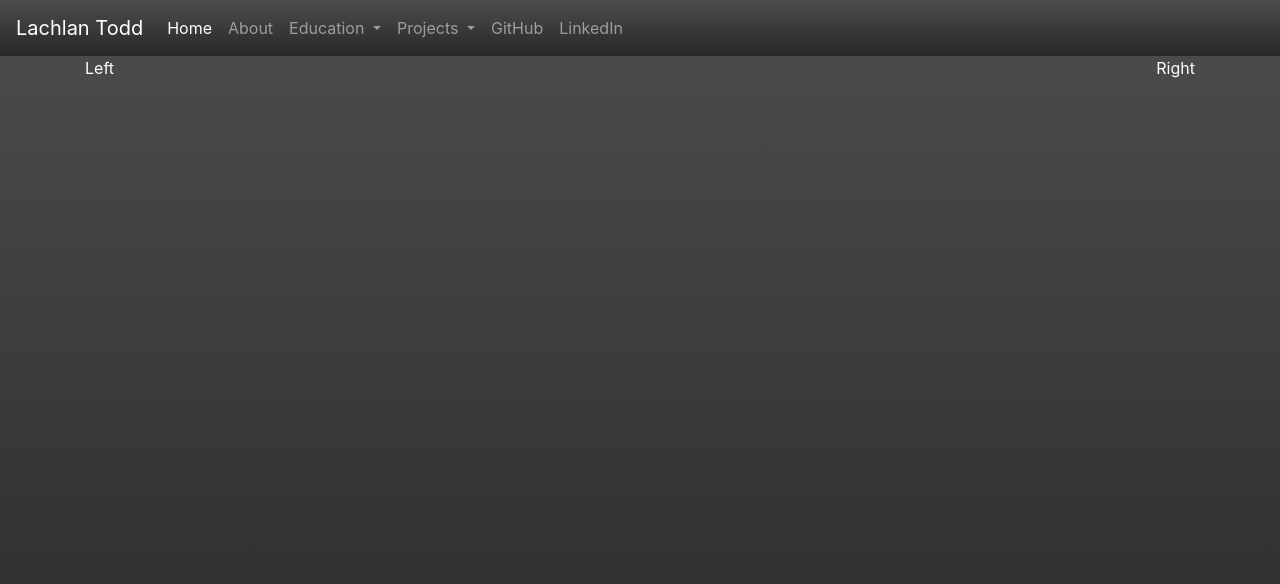
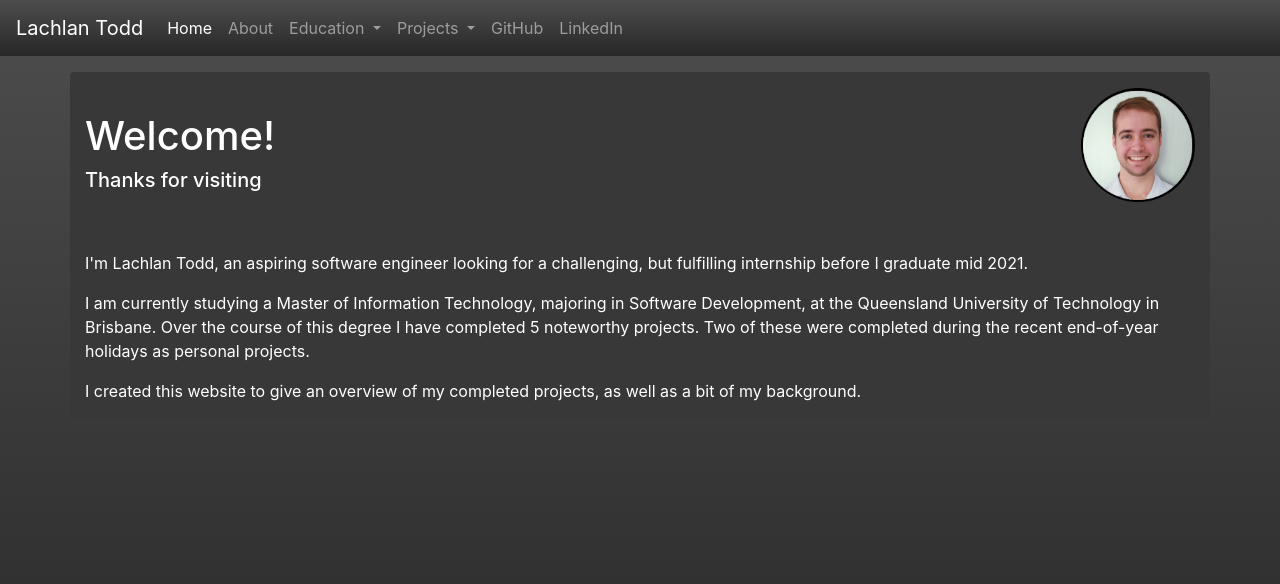
Before and after one commit to lachlantodd/Portfolio-Website, a plain HTML site: page index.html in a window 1280 px wide. Drawn offline with nearby package versions, Linux system fonts and the light colour scheme.

Commit message:
Landing page image and blurb added. Added extra navbar dropdown option for Inventory Management System

```diff
--- a/index.html
+++ b/index.html
@@ -23,7 +23,7 @@
               <a class="nav-link" href="about.html">About</a>
           </li>
           <li class="nav-item dropdown">
-                    <a class="nav-link dropdown-toggle" href="#" id="navbarDropdownMenuLink" role="button" data-toggle="dropdown" aria-haspopup="true" aria-expanded="false">
+            <a class="nav-link dropdown-toggle" id="navbarDropdownMenuLink" role="button" data-toggle="dropdown" aria-haspopup="true" aria-expanded="false">
               Education
             </a>
             <div class="dropdown-menu" aria-labelledby="navbarDropdownMenuLink">
@@ -40,6 +40,7 @@
               <a class="dropdown-item" href="projects/ausgpa/ausgpa.html">Australian GPA Calculator</a>
               <a class="dropdown-item" href="projects/penultimate/penultimate.html">Pen Ultimate</a>
               <a class="dropdown-item" href="projects/stockblast/stockblast.html">Stock Blast</a>
+              <a class="dropdown-item" href="projects/inventorymanagement/ims.html">Inventory Management System</a>
             </div>
           </li>
           <li class="nav-item">
@@ -52,14 +53,28 @@
       </div>
     </nav>
   </header>
-    <div class="container">
+  <div class="container rounded mt-3">
+      <div class="row pt-3">
+        <div class="col left-container my-4">
+          <h1>Welcome!</h1>
+          <h5>Thanks for visiting</h5>
+        </div>
+        <div class="col right-container">
+          <img src="static/img/lachlanphoto.png" height="70%">
+        </div>
+      </div>
       <div class="row">
-            <div class="col left-container">
-                Left
-            </div>
-
-            <div class="col right-container">
-                Right
+        <div class="col">
+          <p>
+            I'm Lachlan Todd, an aspiring software engineer looking for a challenging, but fulfilling internship before I graduate mid 2021.
+          </p>
+          <p>
+            I am currently studying a Master of Information Technology, majoring in Software Development, at the Queensland University of Technology in Brisbane.
+            Over the course of this degree I have completed 5 noteworthy projects. Two of these were completed during the recent end-of-year holidays as personal projects.
+          </p>
+          <p>
+            I created this website to give an overview of my completed projects, as well as a bit of my background.
+          </p>
         </div>
       </div>
   </div>
--- a/static/css/styles.css
+++ b/static/css/styles.css
@@ -26,6 +26,10 @@ body, nav {
     color: white;
 }
 
+.container {
+    background-color: #383838;
+}
+
 .left-container {
     text-align: left;
 }
```
Also changed, not shown: projects/theplanegame/theplanegame.html (+4 -11 lines), static/img/lachlanphoto.png (added), 1 other file. Lines whose indentation alone changed are shown as unchanged.
